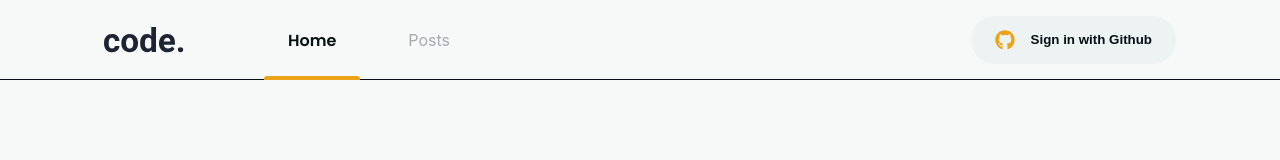
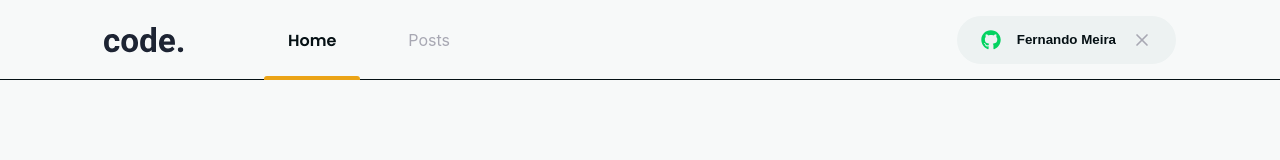
Before and after one commit to fernando-meira/codedot, a Next.js app: page / in a window 1280 px wide. Shown: the top 160 px of the page. Built offline with nearby package versions, Linux system fonts and the light colour scheme; a web font is replaced by a local one.

Commit message:
test: SignInButton test.

```diff
--- a/src/components/Header/index.tsx
+++ b/src/components/Header/index.tsx
@@ -1,5 +1,6 @@
 import * as S from './styles';
 import Image from 'next/image';
+
 import { SignInButton } from '..';
 
 export default function Header() {
@@ -23,7 +24,7 @@ export default function Header() {
           </S.Anchor>
         </S.Nav>
 
-        <SignInButton />
+        <SignInButton title="Fernando Meira" isLoggedIn />
       </S.Content>
     </S.Container>
   );
--- a/src/components/SignInButton/index.tsx
+++ b/src/components/SignInButton/index.tsx
@@ -4,8 +4,8 @@ import { FaGithub } from 'react-icons/fa';
 import * as S from './styles';
 
 export type SignInButtonProps = {
-  title: string;
-  isLoggedIn: boolean;
+  title?: string;
+  isLoggedIn?: boolean;
 };
 
 export default function SignInButton({
```
Also changed, not shown: 1 other file (tests, documents, lock files or other folders).
